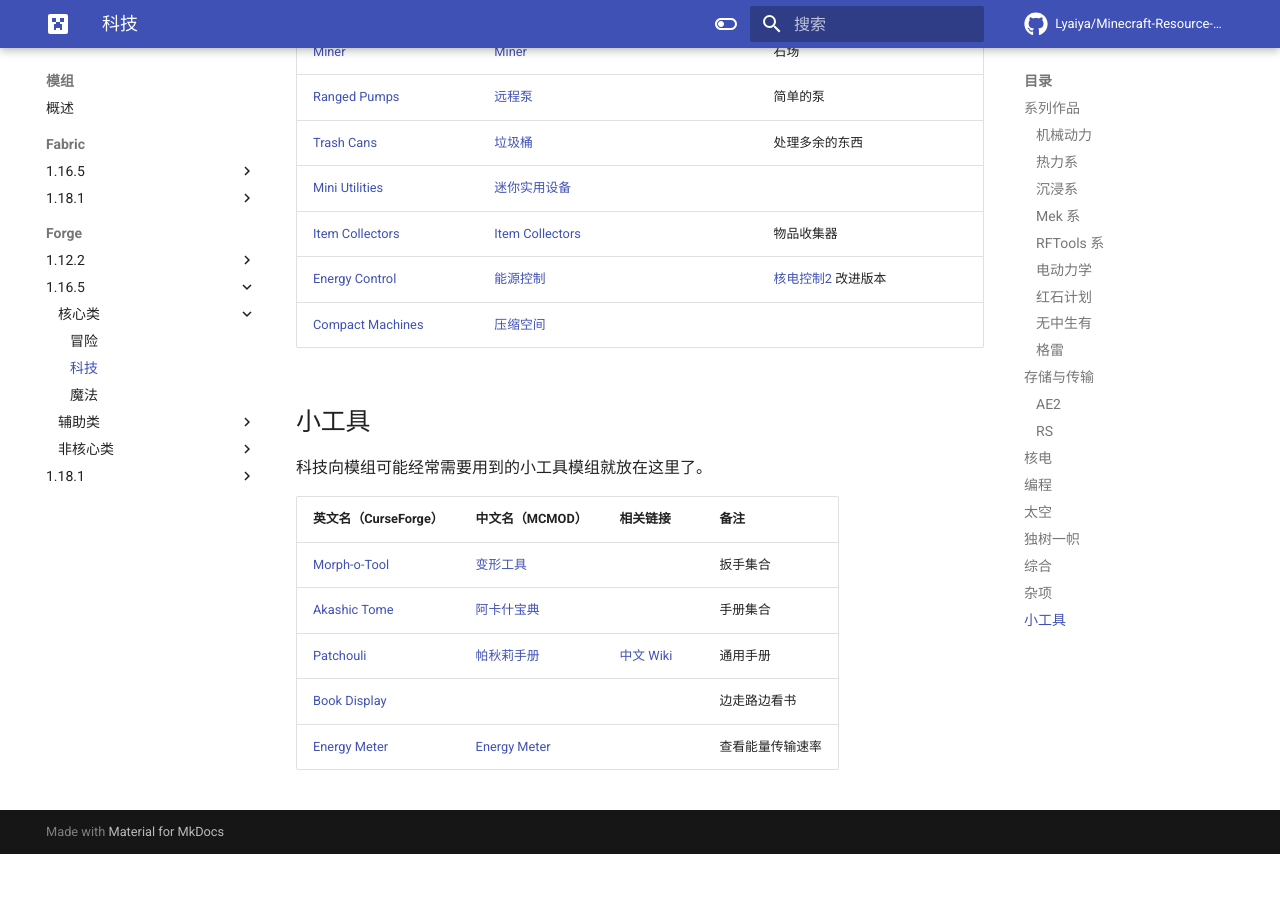
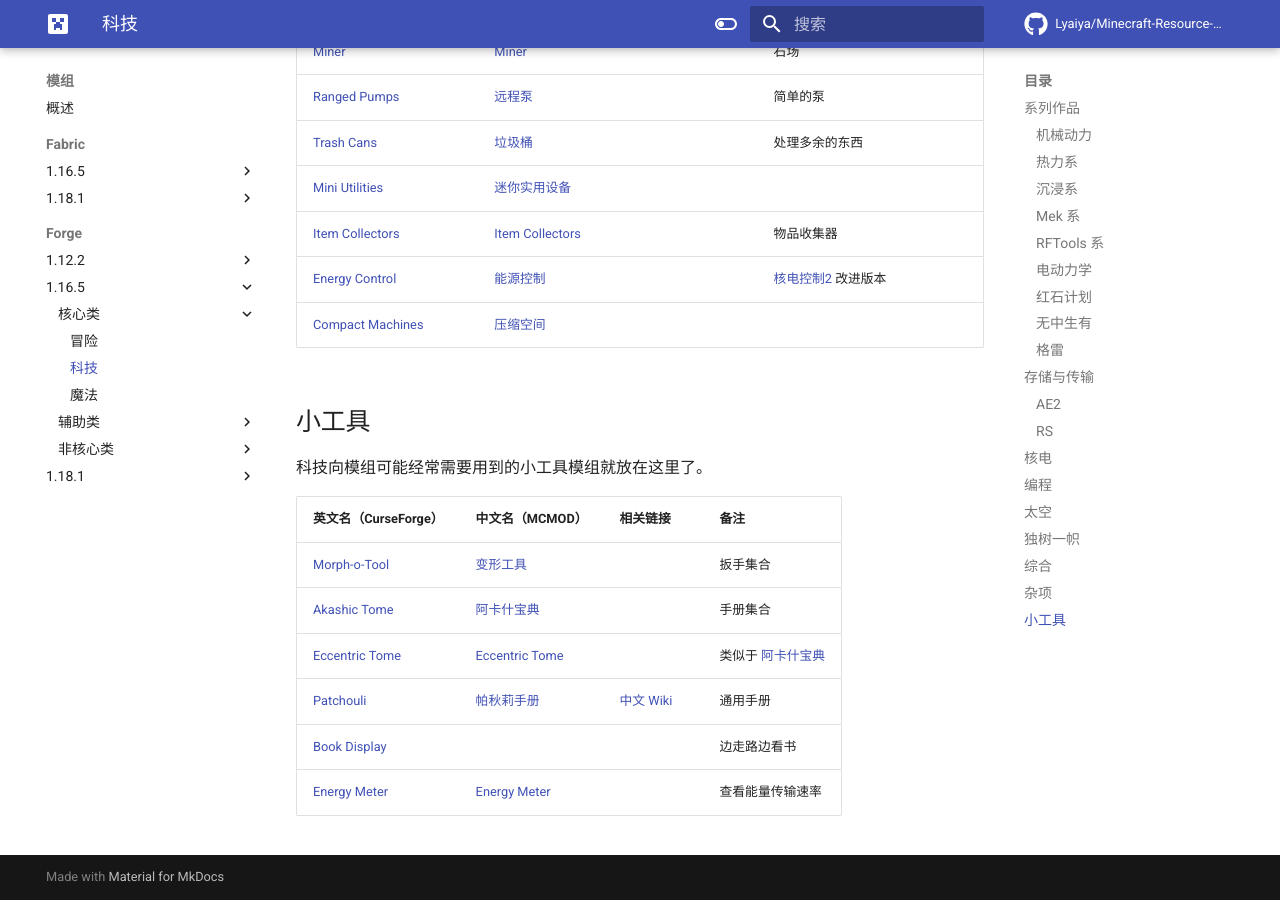
Before and after one commit to Lyaiya/Minecraft-Resource-Guide, an MkDocs documentation site: the page built from docs/模组/forge/1.16.5/核心类/科技.md, in a window 1280 px wide and 900 px high, scrolled down 8281 px. Built offline with MkDocs 1.6.1 and Material for MkDocs 9.7.7, drawn with Linux system fonts in a browser that asks for light colours; comment, search, counter and statistics services are not loaded; before the commit the page ends 9135 px from its top, so only the background shows below that.

Commit message:
Add
Eccentric Tome

```diff
--- a/docs/模组/forge/1.16.5/核心类/科技.md
+++ b/docs/模组/forge/1.16.5/核心类/科技.md
@@ -221,10 +221,11 @@
 
 科技向模组可能经常需要用到的小工具模组就放在这里了。
 
-| 英文名（CurseForge）                                                      | 中文名（MCMOD）                                      | 相关链接                                                              | 备注             |
-| ------------------------------------------------------------------------- | ---------------------------------------------------- | --------------------------------------------------------------------- | ---------------- |
-| [Morph-o-Tool](https://www.curseforge.com/minecraft/mc-mods/morph-o-tool) | [变形工具](https://www.mcmod.cn/class/689.html)      |                                                                       | 扳手集合         |
-| [Akashic Tome](https://www.curseforge.com/minecraft/mc-mods/akashic-tome) | [阿卡什宝典](https://www.mcmod.cn/class/688.html)    |                                                                       | 手册集合         |
-| [Patchouli](https://www.curseforge.com/minecraft/mc-mods/patchouli)       | [帕秋莉手册](https://www.mcmod.cn/class/1388.html)   | [中文 Wiki](https://github.com/SQwatermark/Patchouli-wiki-zh_cn/wiki) | 通用手册         |
-| [Book Display](https://www.curseforge.com/minecraft/mc-mods/book-display) |                                                      |                                                                       | 边走路边看书     |
-| [Energy Meter](https://www.curseforge.com/minecraft/mc-mods/energymeter)  | [Energy Meter](https://www.mcmod.cn/class/5685.html) |                                                                       | 查看能量传输速率 |
+| 英文名（CurseForge）                                                          | 中文名（MCMOD）                                        | 相关链接                                                              | 备注                                                     |
+| ----------------------------------------------------------------------------- | ------------------------------------------------------ | --------------------------------------------------------------------- | -------------------------------------------------------- |
+| [Morph-o-Tool](https://www.curseforge.com/minecraft/mc-mods/morph-o-tool)     | [变形工具](https://www.mcmod.cn/class/689.html)        |                                                                       | 扳手集合                                                 |
+| [Akashic Tome](https://www.curseforge.com/minecraft/mc-mods/akashic-tome)     | [阿卡什宝典](https://www.mcmod.cn/class/688.html)      |                                                                       | 手册集合                                                 |
+| [Eccentric Tome](https://www.curseforge.com/minecraft/mc-mods/eccentric-tome) | [Eccentric Tome](https://www.mcmod.cn/class/6101.html) |                                                                       | 类似于 [阿卡什宝典](https://www.mcmod.cn/class/688.html) |
+| [Patchouli](https://www.curseforge.com/minecraft/mc-mods/patchouli)           | [帕秋莉手册](https://www.mcmod.cn/class/1388.html)     | [中文 Wiki](https://github.com/SQwatermark/Patchouli-wiki-zh_cn/wiki) | 通用手册                                                 |
+| [Book Display](https://www.curseforge.com/minecraft/mc-mods/book-display)     |                                                        |                                                                       | 边走路边看书                                             |
+| [Energy Meter](https://www.curseforge.com/minecraft/mc-mods/energymeter)      | [Energy Meter](https://www.mcmod.cn/class/5685.html)   |                                                                       | 查看能量传输速率                                         |
```
Also changed, not shown: docs/模组/forge/1.18.1/核心类/科技.md (+7 -6 lines).
